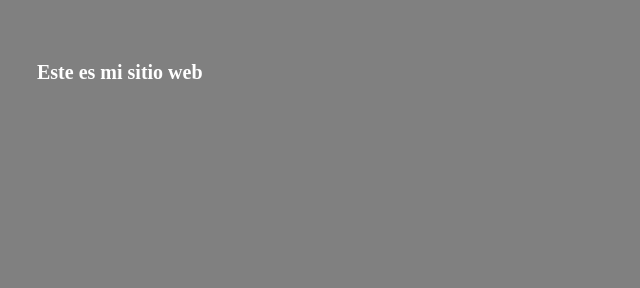
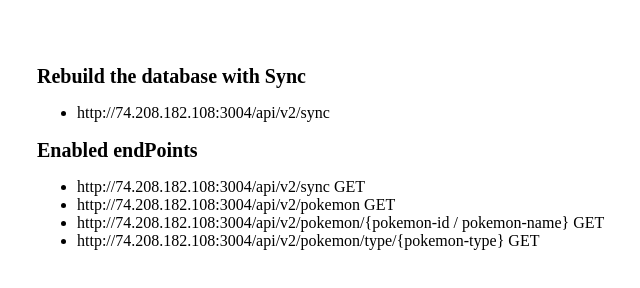
Before and after one commit to obonelli/Pokedex, a website: page public/index.html in a window 1280 px wide. Shown: the whole page, without its empty margins (11-651 px from the left). Drawn offline with Linux system fonts and the light colour scheme.

Commit message:
Home page changes

```diff
--- a/public/css/styles.css
+++ b/public/css/styles.css
@@ -1,10 +1,15 @@
 html,
 body {
     padding: 20px;
-    background-color: gray;
+    background-color: white;
 }
 
 h1 {
     font-size: 20px;
-    color: white;
+    color: black;
 }
+
+h2 {
+    font-size: 20px;
+    color: black;
+}
--- a/public/index.html
+++ b/public/index.html
@@ -10,7 +10,20 @@
 </head>
 
 <body>
-    <h1>Este es mi sitio web</h1>
+    <h2>Rebuild the database with Sync</h2>
+
+<ul>
+    <li>http://74.208.182.108:3004/api/v2/sync</li>
+</ul>
+
+    <h2>Enabled endPoints</h2>
+<ul>
+    <li>http://74.208.182.108:3004/api/v2/sync GET</li>
+    <li>http://74.208.182.108:3004/api/v2/pokemon GET</li>
+    <li>http://74.208.182.108:3004/api/v2/pokemon/{pokemon-id / pokemon-name} GET</li>
+    <li>http://74.208.182.108:3004/api/v2/pokemon/type/{pokemon-type} GET</li>
+</ul>
+
 </body>
 
 </html>
```
